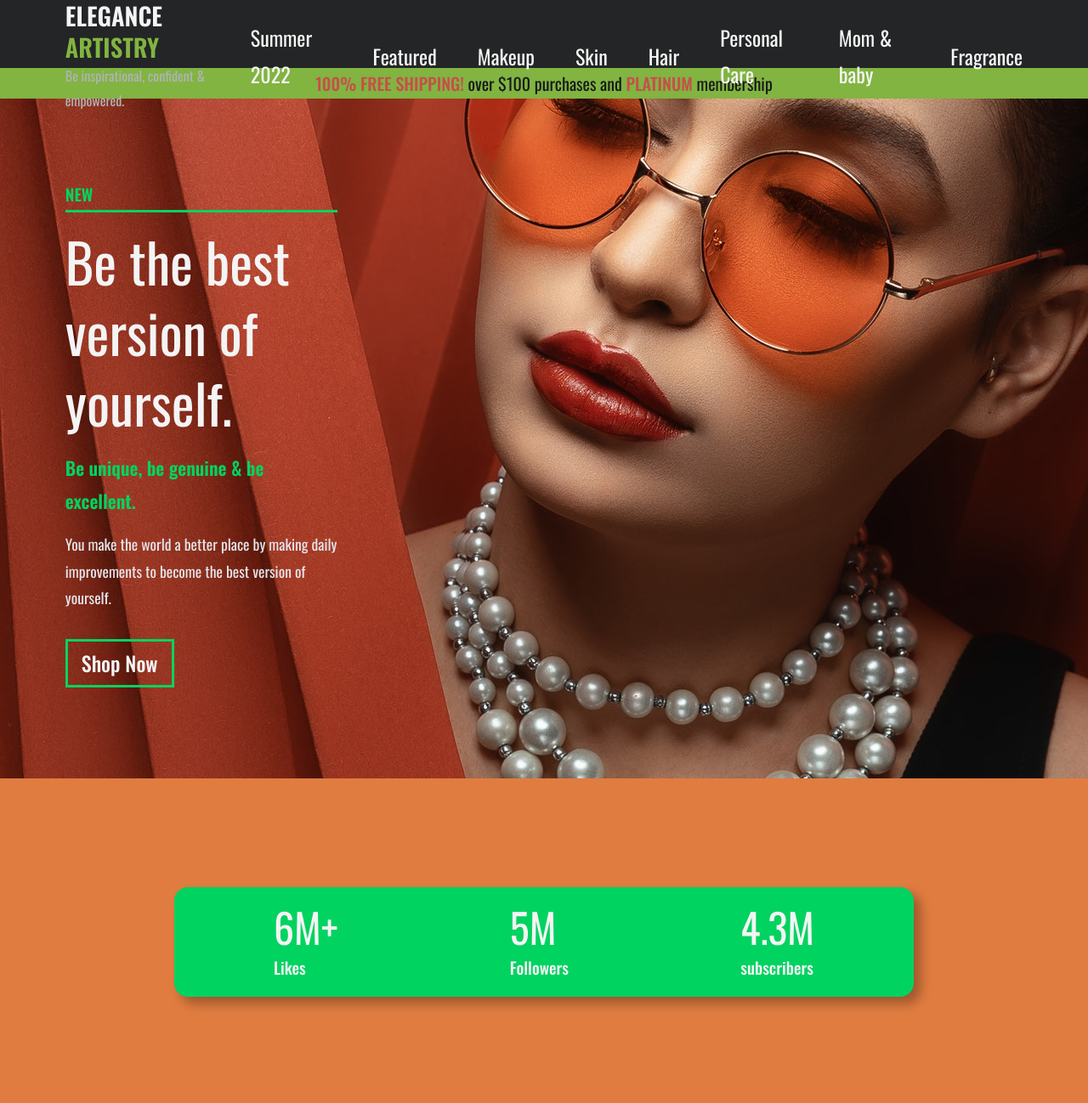
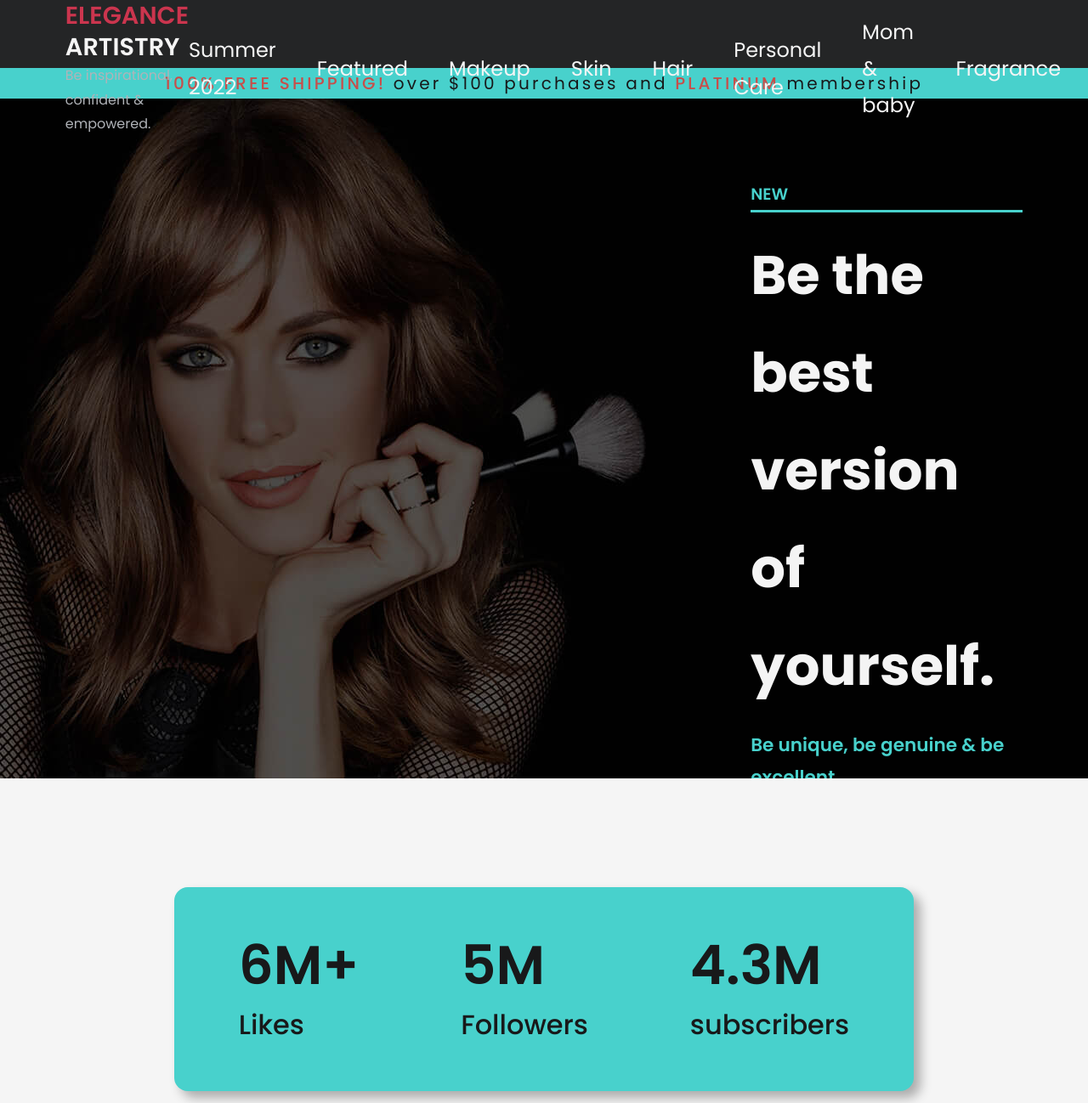
Before and after one commit to KeyaAkter/elegance-artistry-makeup-website, a plain HTML site: page index.html in a window 1280 px wide. Shown: the top 1298 px of the page at 85% size. Drawn offline with nearby package versions, Linux system fonts and the light colour scheme.

Commit message:
color changed

```diff
--- a/style.css
+++ b/style.css
@@ -14,6 +14,7 @@
   --color-green-3: #81b441;
   --color-orange-1: #f38744;
   --color-orange-2: #e07c40;
+  --color-blue: #56a4ca;
   --color-muted: #b0b3b8;
   --color-dark-1: #18191a;
   --color-dark-2: #242526;
@@ -48,19 +49,21 @@ html {
   scroll-behavior: smooth;
 }
 body {
-  font-family: "Oswald", sans-serif;
-  background-color: var(--color-orange-2);
+  font-family: "Poppins", sans-serif;
+  background-color: var(--color-white-1);
   color: var(--color-dark-1);
   line-height: 1.8;
 
   overflow-x: hidden;
 }
-h1,
+h1 {
+  color: var(--color-white-2);
+}
 h2,
 h3 {
   line-height: 1.3;
   font-weight: 400;
-  color: var(--color-white-2);
+  color: var(--color-dark-1);
 }
 h1 {
   font-size: 4rem;
@@ -78,7 +81,7 @@ a {
   transition: var(--transition);
 }
 a:hover {
-  color: var(--color-green-3);
+  color: mediumturquoise;
 }
 .container {
   max-width: 2160px;
@@ -98,14 +101,15 @@ img {
   font-family: inherit;
   cursor: pointer;
   padding: var(--btn-padding);
-  color: var(--color-white-2);
-  border: 3px solid var(--color-green-2);
+  color: var(--color-dark-1);
+  border: 3px solid mediumturquoise;
   margin-top: 2rem;
   transition: var(--transition);
 }
 .btn:hover {
+  color: var(--color-dark-1);
   border: none;
-  background-color: var(--color-green-1);
+  background-color: mediumturquoise;
 }
 /* ================NAVBAR STYLES================ */
 nav {
@@ -129,9 +133,10 @@ nav .container {
   font-size: 1.8rem;
   text-transform: uppercase;
   font-weight: 600;
+  color: var(--color-red-2);
 }
 .logo span {
-  color: var(--color-green-3);
+  color: var(--color-white-1);
 }
 .logo p {
   color: var(--color-muted);
@@ -155,7 +160,7 @@ nav .container {
   transform: translateX(-50px);
   width: 150%;
   height: 3px;
-  background-color: var(--color-green-3);
+  background-color: mediumturquoise;
   transition: var(--transition);
 }
 .nav-links a:hover::after {
@@ -170,9 +175,10 @@ nav .container {
 /* =================RIBBON STYLES================= */
 .ribbon {
   margin-top: 5rem;
-  background-color: var(--color-green-3);
+  background-color: mediumturquoise;
   text-align: center;
   font-size: 1.25rem;
+  letter-spacing: 0.2rem;
 }
 .ribbon span {
   color: var(--color-red-1);
@@ -186,49 +192,58 @@ header {
   overflow: hidden;
   position: relative;
   top: 0;
-  background-image: url(./images/header-bg.jpg);
+  background-image: url(./images/bg.jpg);
 }
 header .container {
   margin-top: 6rem;
   text-align: left;
-  padding-right: 63%;
+  padding-left: 63%;
 }
 header .container .new {
-  color: var(--color-green-2);
-  border-bottom: 3px solid var(--color-green-2);
+  color: mediumturquoise;
+  border-bottom: 3px solid mediumturquoise;
   text-transform: uppercase;
   font-weight: 600;
   font-size: 1.2rem;
   margin-bottom: 1rem;
 }
 header .container .unique {
-  color: var(--color-green-2);
+  color: mediumturquoise;
   font-size: 1.35rem;
   font-weight: 600;
   margin: 1rem 0;
 }
 header .container .general {
   font-size: 1.1rem;
+  letter-spacing: 0.1rem;
   color: var(--color-white-3);
+}
+header .btn {
+  color: var(--color-white-1);
 }
 /* =================MAIN STYLES================= */
 
 /* ======SECTION-1 STYLES====== */
 
-main section .show-off {
+section .show-off {
   display: flex;
   justify-content: space-around;
   align-items: center;
-  background-color: var(--color-green-2);
+  background-color: mediumturquoise;
   margin: 8rem;
   border-radius: var(--card-border-radius);
   box-shadow: var(--box-shadow);
   padding: var(--card-padding);
+  height: 15rem;
 }
-main section .show-off p {
-  color: var(--color-white-2);
+section .show-off p {
+  color: var(--color-dark-1);
   font-weight: 500;
-  font-size: 1.2rem;
+  font-size: 2rem;
+}
+section .show-off h3 {
+  font-size: 4rem;
+  font-weight: 600;
 }
 /* ========COLLECTION STYLES======== */
 section .collection table {
@@ -279,7 +294,7 @@ section .collection table thead tr {
 }
 .about .btn:hover {
   color: var(--color-dark-1);
-  background-color: var(--color-green-2);
+  background-color: mediumturquoise;
 }
 
 /* ===========CATEGORY STYLES=========== */
@@ -309,6 +324,7 @@ section .collection table thead tr {
   margin: 1rem auto;
 }
 .item-details h3 {
+  font-size: 2rem;
   text-align: center;
   margin: 2rem auto;
 }
@@ -317,7 +333,7 @@ section .collection table thead tr {
 }
 .item-details .shop-now:hover {
   color: var(--color-dark-1);
-  background-color: var(--color-green-2);
+  background-color: mediumturquoise;
 }
 
 /* =============CONTACT STYLES============= */
@@ -354,10 +370,11 @@ section .collection table thead tr {
 .contact p {
   text-align: justify;
   margin: 1rem auto;
+  letter-spacing: 0.01rem;
 }
 .contact .btn:hover {
   color: var(--color-dark-1);
-  background-color: var(--color-green-2);
+  background-color: mediumturquoise;
 }
 .contact h5 {
   font-size: 1.5rem;
@@ -365,7 +382,7 @@ section .collection table thead tr {
 
 /* =======SIGN UP STYLES======= */
 .sign-up {
-  background-color: var(--color-green-2);
+  background-color: mediumturquoise;
   margin: 8rem;
   border-radius: var(--card-border-radius);
   box-shadow: var(--box-shadow);
@@ -387,7 +404,7 @@ section .collection table thead tr {
   padding: var(--btn-padding);
   border-radius: 0.3rem;
   font-size: 1.2rem;
-  width: 23rem;
+  width: 30rem;
 }
 .btn-submit {
   font-family: inherit;
@@ -403,7 +420,6 @@ section .collection table thead tr {
 }
 .btn-submit:hover {
   opacity: 0.8;
-  letter-spacing: 0;
 }
 /*=================FOOTER STYLES================= */
 footer {
```
Also changed, not shown: images/bg.jpg (added).
